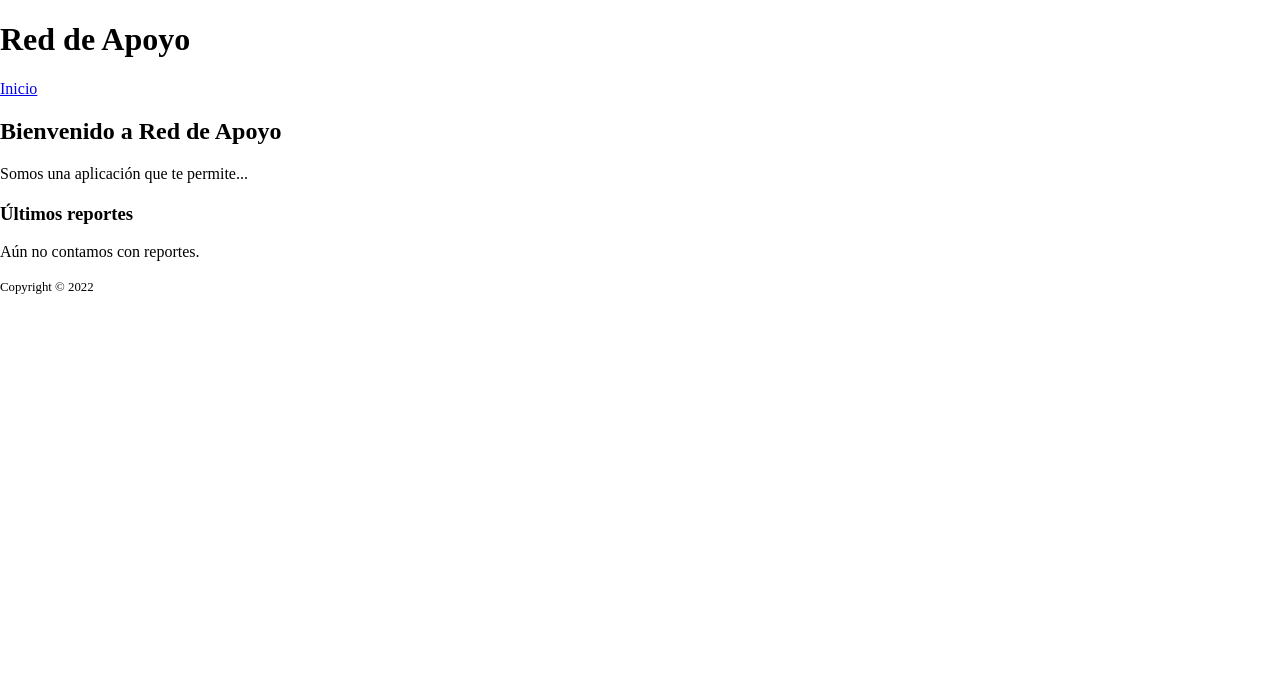
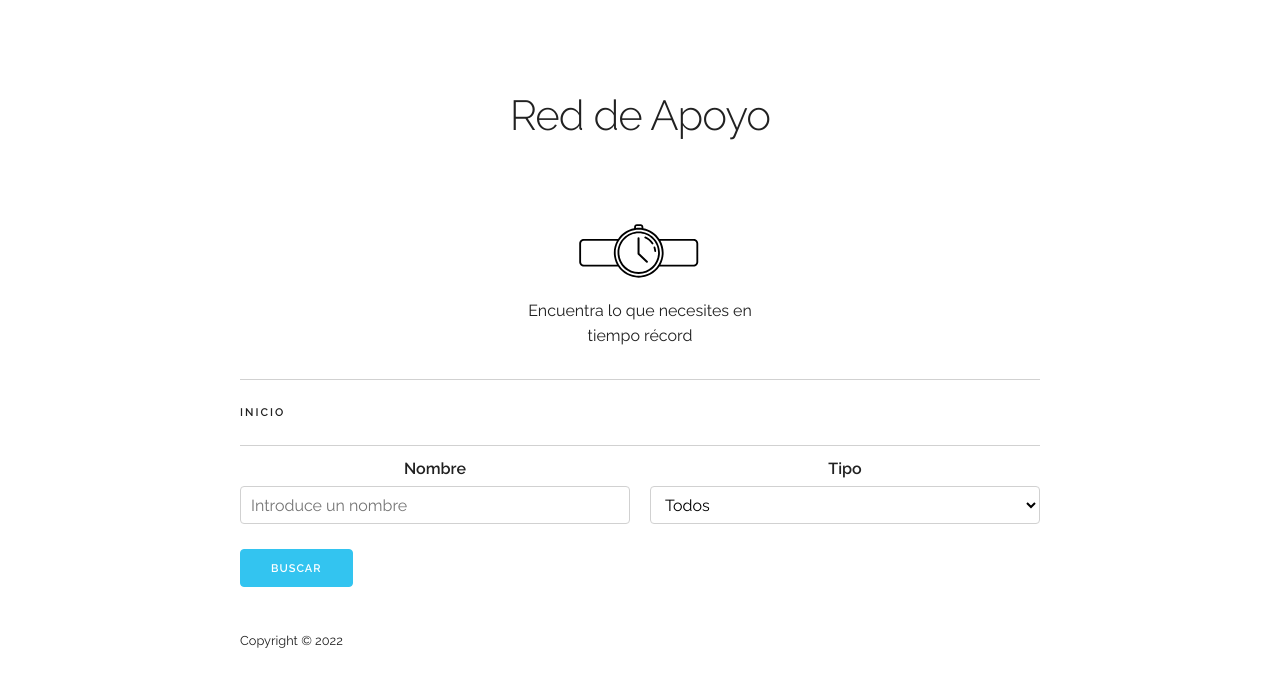
Before and after one commit to freecode-equipo-1/repo, a Django app: page / in a window 1280 px wide. Shown: the top 687 px of the page. Run offline with Django 4.2, Linux system fonts and the light colour scheme.

Commit message:
Template Skeleton

```diff
--- a/templates/inicio.html
+++ b/templates/inicio.html
@@ -1,48 +1,91 @@
 {% load static %}
-
 <!DOCTYPE html>
 <html lang="es">
 <head>
+
+  <!-- Basic Page Needs
+  –––––––––––––––––––––––––––––––––––––––––––––––––– -->
   <meta charset="utf-8">
-    <title>Red de Apoyo</title>
+  <title>Red Salud</title>
   <meta name="description" content="">
-    <meta name="viewport" content="width=device-width, initial-scale=1.0, shrink-to-fit=no">
+  <meta name="author" content="">
+
+  <!-- Mobile Specific Metas
+  –––––––––––––––––––––––––––––––––––––––––––––––––– -->
+  <meta name="viewport" content="width=device-width, initial-scale=1">
+
+  <!-- FONT
+  –––––––––––––––––––––––––––––––––––––––––––––––––– -->
+  <link href="//fonts.googleapis.com/css?family=Raleway:400,300,600" rel="stylesheet" type="text/css">
+
+  <!-- CSS
+  –––––––––––––––––––––––––––––––––––––––––––––––––– -->
   <link href="{% static 'css/normalize.css' %}" rel="stylesheet" media="all">
-    <link href="{% static 'css/styles.css' %}" rel="stylesheet" media="all">
-    <!--[if lt IE 9]><script src="{% static 'js/html5shiv-printshiv.js' %}" media="all"></script><![endif]-->
+  <link href="{% static 'css/barebones.css' %}" rel="stylesheet" media="all">
+  <link href="{% static 'css/skeleton-legacy.css' %}" rel="stylesheet" media="all">
+  <link href="{% static 'css/skeleton-custom.css' %}" rel="stylesheet" media="all">
+
+  <!-- Favicon
+  ––––––––––––––––––––––––––––––––––––––––––––––––––
+  <link rel="icon" type="image/png" href="images/favicon-16.png">
+  -->
 </head>
 <body>
-    <header role="banner">
-        <h1>Red de Apoyo</h1>
-        <nav role="navigation">
-            <a href="{% url 'inicio' %}">Inicio</a>
+
+  <!-- Primary Page Layout
+  –––––––––––––––––––––––––––––––––––––––––––––––––– -->
+    <div class="container">
+        <section class="header">
+            <h2 class="title">Red de Apoyo</h2>
+            <div class="value-props row">
+                <div class="four columns value-prop">
+                </div>
+                <div class="four columns value-prop">
+                    <img class="value-img pens" src="{% static 'imagenes/reloj.svg' %}">
+                    Encuentra lo que necesites en tiempo récord
+                </div>
+                <div class="four columns value-prop">
+                </div>
+            </div>
+        </section>
+
+        <div class="navbar-spacer"></div>
+        <nav class="navbar">
+                <div class="container">
+                <ul class="navbar-list">
+                    <li class="navbar-item"><a class="navbar-link" href="{% url 'inicio' %}">Inicio</a></li>
+                  </ul>
+            </div>
         </nav>
-    </header>
+        <div class="navbar-spacer"></div>
 
-    <div class="wrap">
-        <main role="main">
-            <h2>Bienvenido a Red de Apoyo</h2>
-            <p>
-                Somos una aplicación que te permite...
-            </p>
-        </main>
+        <div>
+            <form>
+                <div class="grid-container halves">
+                    <div>
+                        <label for="insumo">Nombre</label>
+                        <input class="u-full-width" type="text" placeholder="Introduce un nombre" id="insumo">
                     </div>
-
-    <div class="wrap">
-        <main role="main">
-            <h3>Últimos reportes</h3>
-            {% for reporte in ultimos_reportes %}
-                <p>{{ reporte.insumo.nombre }} ({{ reporte.fecha_hora_reporte }})</p>
-            {% empty %}
-                <p>
-                    Aún no contamos con reportes.
-                </p>
-            {% endfor %}
-        </main>
+                    <div>
+                        <label for="tipo">Tipo</label>
+                        <select class="u-full-width" id="tipo">
+                            <option value="Option 0">Todos</option>
+                            <option value="Option 1">Medicamentos</option>
+                            <option value="Option 2">Exámenes</option>
+                            <option value="Option 3">Operaciones y Tratamientos</option>
+                        </select>
+                    </div>
+                </div>
+                <input class="button-primary" type="submit" value="Buscar">
+            </form>
         </div>
 
         <footer role="contentinfo">
             <small>Copyright &copy; <time>2022</time></small>
         </footer>
+    </div>
+
+<!-- End Document
+  –––––––––––––––––––––––––––––––––––––––––––––––––– -->
 </body>
 </html>
```
Lines whose indentation alone changed are shown as unchanged.
